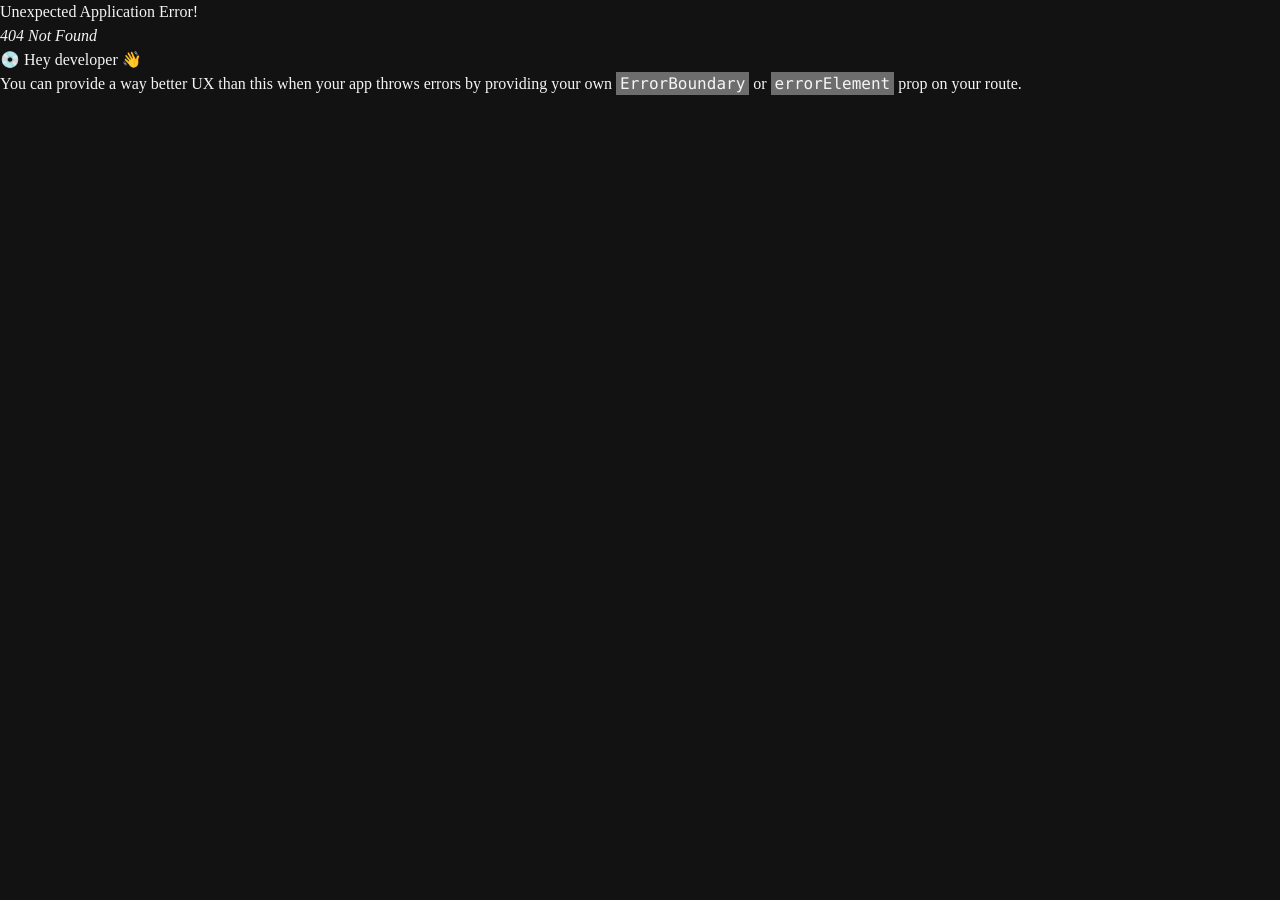
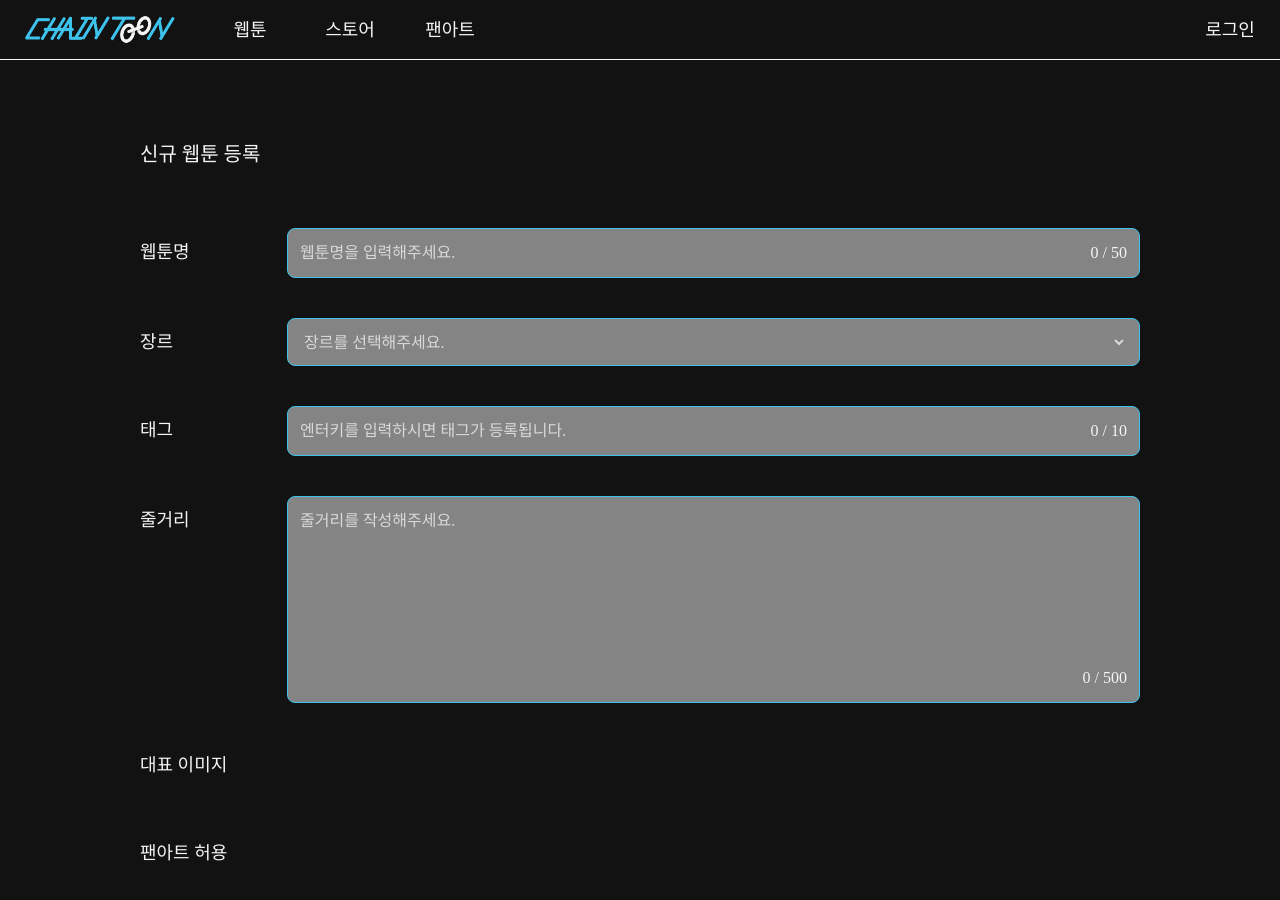
Before and after one commit to sinwoo-k/ssafy_blockchain, a React (Vite) app in the folder FE/: page /myworks/webtoon/create in a window 1280 px wide. Before the commit this address had no page. Shown: the top 900 px of the page. Before the commit the page ends 800 px from the top, so only its background shows below. Built offline with nearby package versions, Linux system fonts and the light colour scheme; a web font is replaced by a local one.

Commit message:
:sparkles: Feat: 웹툰 등록 페이지 구현 S12P21C109-93

```diff
--- a/FE/src/components/common/NavBar.jsx
+++ b/FE/src/components/common/NavBar.jsx
@@ -50,30 +50,32 @@ const NavBar = () => {
     <>
       <div
         className={`border-text text-text ${scroll && 'bg-black'}
-      fixed top-0 z-10 flex h-[80px] w-full justify-between border-b`}
+      fixed top-0 z-10 flex h-[60px] w-full justify-between border-b`}
       >
         <div className='flex'>
           {/* 로고 */}
-          <div className='flex w-[250px] items-center justify-center'>
+          <div className='flex w-[200px] items-center justify-center'>
             <Link to={'/'}>
-              <img src={LogoImg} alt='체인툰 로고' className='w-[200px]' />
+              <img src={LogoImg} alt='체인툰 로고' className='w-[150px]' />
             </Link>
           </div>
           {/* 페이지 내비게이션*/}
-          <div className='flex h-full w-[150px] items-center justify-center'>
-            <Link className='text-xl'>웹툰</Link>
+          <div className='flex h-full w-[100px] items-center justify-center'>
+            <Link className='text-lg'>웹툰</Link>
           </div>
-          <div className='flex h-full w-[150px] items-center justify-center'>
-            <Link to="/store" className='text-xl'>스토어</Link>
+          <div className='flex h-full w-[100px] items-center justify-center'>
+            <Link to='/store' className='text-lg'>
+              스토어
+            </Link>
           </div>
-          <div className='flex h-full w-[150px] items-center justify-center'>
-            <Link className='text-xl'>팬아트</Link>
+          <div className='flex h-full w-[100px] items-center justify-center'>
+            <Link className='text-lg'>팬아트</Link>
           </div>
         </div>
         {/* 회원 관련 */}
         <div className='flex'>
           {isAuthenticated && (
-            <div className='flex h-full w-[150px] items-center justify-center gap-5'>
+            <div className='flex h-full w-[100px] items-center justify-center gap-5'>
               <IconLink
                 path={'/'}
                 Icon={CollectionsBookmarkIcon}
@@ -87,24 +89,23 @@ const NavBar = () => {
             </div>
           )}
           {isAuthenticated && (
-            <div className='flex h-full w-[150px] items-center justify-center'>
-              <Link to="/mypage" className='text-xl'>마이페이지</Link>
+            <div className='flex h-full w-[100px] items-center justify-center'>
+              <Link to='/mypage' className='text-lg'>
+                마이페이지
+              </Link>
             </div>
           )}
           {isAuthenticated && (
-            <div className='flex h-full w-[150px] items-center justify-center'>
-              <button
-                className='cursor-pointer text-xl'
-                onClick={handleLogout}
-              >
+            <div className='flex h-full w-[100px] items-center justify-center'>
+              <button className='cursor-pointer text-lg' onClick={handleLogout}>
                 로그아웃
               </button>
             </div>
           )}
           {!isAuthenticated && (
-            <div className='flex h-full w-[150px] items-center justify-center'>
+            <div className='flex h-full w-[100px] items-center justify-center'>
               <button
-                className='cursor-pointer text-xl'
+                className='cursor-pointer text-lg'
                 onClick={() => setIsLoginModalOpen(true)}
               >
                 로그인
--- a/FE/src/pages/myworks/MyWebtoon.jsx
+++ b/FE/src/pages/myworks/MyWebtoon.jsx
@@ -72,7 +72,9 @@ const MyWebtoon = () => {
         </div>
         <div className='mb-1 flex items-end justify-between'>
           <p>총 {webtoons.length}개</p>
-          <Link className='hover:text-chaintoon'>신규 등록</Link>
+          <Link to={'/myworks/webtoon/create'} className='hover:text-chaintoon'>
+            신규 등록
+          </Link>
         </div>
         <div className='border-text border-t'>
           {webtoons.length === 0 ? (
--- /dev/null
+++ b/FE/src/pages/myworks/MyWebtoonCreate.jsx
@@ -0,0 +1,178 @@
+import React, { useState } from 'react'
+
+// 아이콘
+import CloseIcon from '@mui/icons-material/Close'
+
+const MyWebtoonCreate = () => {
+  const [webtoonName, setWebtoonName] = useState('') // 웹툰명
+  const genreList = [
+    '판타지',
+    '로맨스',
+    '액션',
+    '일상',
+    '스릴러',
+    '개그',
+    '무협/사극',
+    '드라마',
+    '감성',
+    '스포츠',
+  ]
+  const [genre, setGenre] = useState('') // 장르
+  const [tags, setTags] = useState([]) // 태그
+  const [summary, setSummary] = useState('') // 줄거리
+
+  // 태그 등록 함수
+  const handleTags = (event) => {
+    event.preventDefault()
+    if (event.key === 'Enter') {
+      setTags([...tags, event.target.value])
+      event.target.value = ''
+    }
+    if (event.target.value === '' && event.key === 'Backspace') {
+      setTags(tags.slice(0, tags.length - 1))
+    }
+  }
+  // 태그 삭제 함수
+  const deleteTag = (value, index) => {
+    const temp = tags.filter((v, i) => v !== value || i !== index)
+    setTags(temp)
+  }
+
+  const submitWebtoonForm = (event) => {
+    event.preventDefault()
+  }
+  return (
+    <div className='flex justify-center py-[60px]'>
+      <div className='w-[1000px] py-20'>
+        <h1 className='mb-15 text-xl'>신규 웹툰 등록</h1>
+        <div className='flex flex-col gap-10'>
+          {/* 웹툰 명 */}
+          <div className='flex gap-3'>
+            <label
+              htmlFor='title-input'
+              className='h-[48px] w-[135px] flex-none text-lg/[48px]'
+            >
+              웹툰명
+            </label>
+            <div className='bg-text/50 border-chaintoon flex grow gap-1 rounded-lg border p-3'>
+              <input
+                type='text'
+                id='title-input'
+                className='placeholder:text-text/75 grow focus:outline-none'
+                value={webtoonName}
+                onChange={(event) => setWebtoonName(event.target.value)}
+                maxLength={50}
+                placeholder='웹툰명을 입력해주세요.'
+              />
+              <span className='w-[55px] flex-none text-end'>
+                {webtoonName.length} / 50
+              </span>
+            </div>
+          </div>
+          {/* 장르 */}
+          <div className='flex gap-3'>
+            <label
+              htmlFor=''
+              className='h-[48px] w-[135px] flex-none text-lg/[48px]'
+            >
+              장르
+            </label>
+            <div
+              className={`${genre === '' && 'text-text/75'} border-chaintoon bg-text/50 grow rounded-lg border px-3`}
+            >
+              <select
+                value={genre}
+                className='h-full w-full focus:outline-none'
+                onChange={(event) => setGenre(event.target.value)}
+              >
+                <option value='' disabled hidden className='text-black'>
+                  장르를 선택해주세요.
+                </option>
+                {genreList.map((v, i) => (
+                  <option value={v} key={`genre-${i}`} className='bg-black'>
+                    {v}
+                  </option>
+                ))}
+              </select>
+            </div>
+          </div>
+          {/* 태그 */}
+          <div className='flex gap-3'>
+            <label
+              htmlFor='tag-input'
+              className='h-[48px] w-[135px] flex-none text-lg/[48px]'
+            >
+              태그
+            </label>
+            <div className='bg-text/50 border-chaintoon flex grow flex-wrap gap-1 rounded-lg border p-3'>
+              {tags.map((v, i) => (
+                <div
+                  key={`tag-${v}-${i}`}
+                  className='bg-chaintoon/50 rounded px-1.5'
+                >
+                  <span>{v}</span>
+                  <button
+                    className='cursor-pointer text-red-600'
+                    onClick={() => deleteTag(v, i)}
+                  >
+                    <CloseIcon sx={{ fontSize: 18 }} />
+                  </button>
+                </div>
+              ))}
+              <input
+                type='text'
+                id='tag-input'
+                className='placeholder:text-text/75 grow focus:outline-none'
+                placeholder='엔터키를 입력하시면 태그가 등록됩니다.'
+                onKeyUp={handleTags}
+              />
+              <span className='w-[55px] flex-none text-end'>
+                {tags.length} / 10
+              </span>
+            </div>
+          </div>
+          {/* 줄거리 */}
+          <div className='flex gap-3'>
+            <label
+              htmlFor=''
+              className='h-[48px] w-[135px] flex-none text-lg/[48px]'
+            >
+              줄거리
+            </label>
+            <div className='bg-text/50 border-chaintoon grow rounded-lg border p-3'>
+              <textarea
+                className='placeholder:text-text/75 h-[150px] w-full resize-none focus:outline-none'
+                maxLength={500}
+                value={summary}
+                onChange={(event) => setSummary(event.target.value)}
+                placeholder='줄거리를 작성해주세요.'
+              ></textarea>
+              <p className='text-end'>{summary.length} / 500</p>
+            </div>
+          </div>
+          {/* 대표 이미지 */}
+          <div className='flex gap-3'>
+            <label
+              htmlFor=''
+              className='h-[48px] w-[135px] flex-none text-lg/[44px]'
+            >
+              대표 이미지
+            </label>
+          </div>
+          {/* 팬아트 허용 */}
+          <div className='flex gap-3'>
+            <label
+              htmlFor=''
+              className='h-[48px] w-[135px] flex-none text-lg/[44px]'
+            >
+              팬아트 허용
+            </label>
+          </div>
+          {/* 약관 동의 */}
+        </div>
+      </div>
+    </div>
+  )
+}
+
+export default MyWebtoonCreate
--- a/FE/src/router/Router.jsx
+++ b/FE/src/router/Router.jsx
@@ -12,13 +12,14 @@ const WebtoonEpisode = lazy(() => import('../pages/webtoon/WebtoonEpisode'))
 // 내 작품 목록 section
 const MyWorks = lazy(() => import('../pages/myworks/MyWorks'))
 const MyWebtoon = lazy(() => import('../pages/myworks/MyWebtoon'))
+const MyWebtoonCreate = lazy(() => import('../pages/myworks/MyWebtoonCreate'))
 
 // 마이페이지 section
 const MyPage = lazy(() => import('../pages/mypage/Mypage'))
 
 // 스토어 추가
 const StoreMain = lazy(() => import('../pages/store/StoreMain'))
-const ProductDetail = lazy(()=> import('../pages/store/ProductDetail'))
+const ProductDetail = lazy(() => import('../pages/store/ProductDetail'))
 
 const router = createBrowserRouter([
   {
@@ -67,6 +68,14 @@ const router = createBrowserRouter([
               </Suspense>
             ),
           },
+          {
+            path: 'webtoon/create',
+            element: (
+              <Suspense fallback={<Loader />}>
+                <MyWebtoonCreate />
+              </Suspense>
+            ),
+          },
         ],
       },
       // 마이페이지 section
@@ -78,29 +87,30 @@ const router = createBrowserRouter([
           </Suspense>
         ),
       },
+      // store section
       {
-        path : '/store',
-        element:(
+        path: '/store',
+        element: (
           <Suspense fallback={<Loader />}>
             <StoreMain />
           </Suspense>
-        )
+        ),
       },
       {
-        path : '/store/product/:productId',
-        element:(
+        path: '/store/product/:productId',
+        element: (
           <Suspense fallback={<Loader />}>
             <ProductDetail />
           </Suspense>
-        )
+        ),
       },
       {
-        path : '/store/collection/:collectionId',
-        element:(
+        path: '/store/collection/:collectionId',
+        element: (
           <Suspense fallback={<Loader />}>
             <CollectionPage />
           </Suspense>
-        )
+        ),
       },
     ],
   },
```
